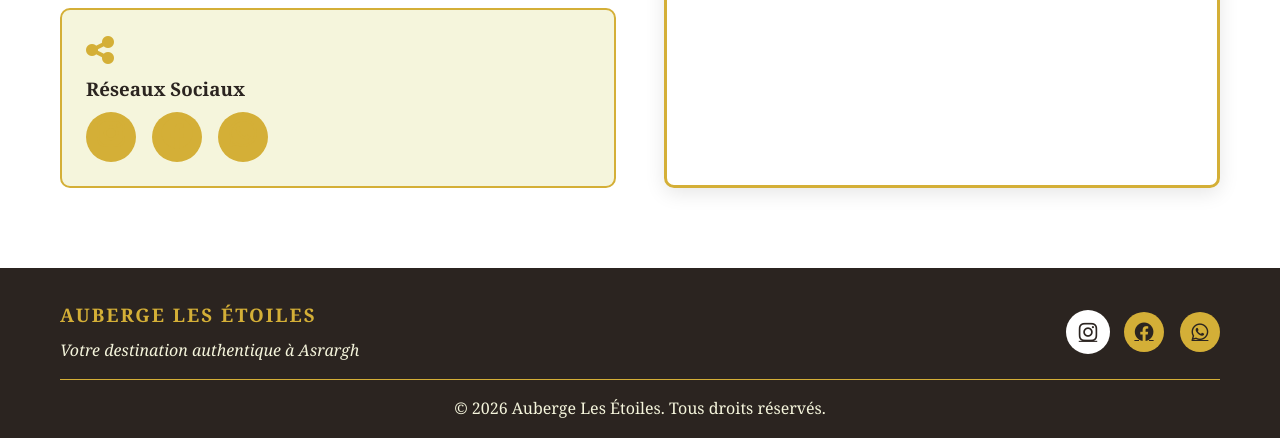
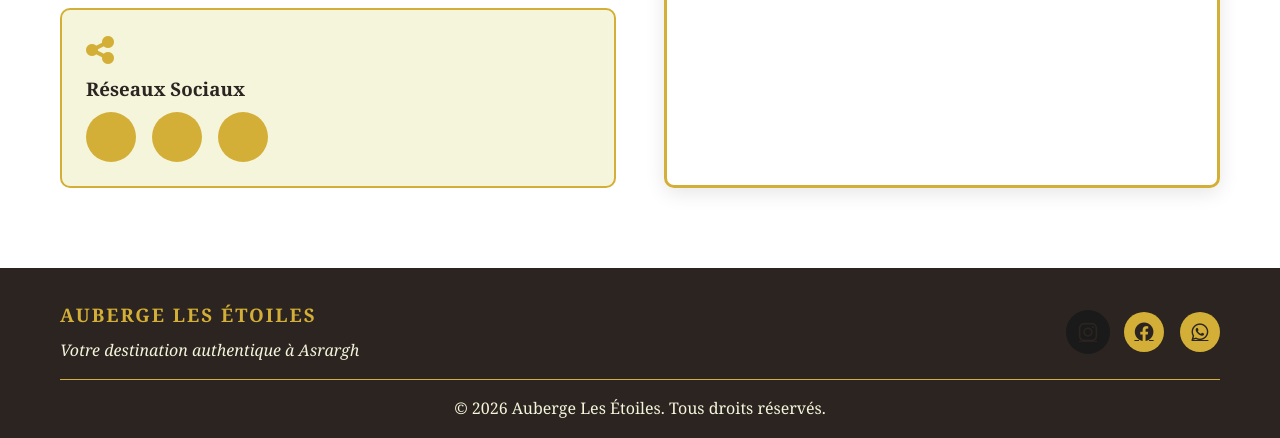
Before and after one commit to aubergelesetoiles-stack/Auberge-les-etoiles, a plain HTML site: page index.html in a window 1280 px wide. In both pictures the pointer is over the link 1088 px from the left and 3957 px from the top of the page. Shown: the part 3626-4064 px from the top of the page. Drawn offline with Linux system fonts and the light colour scheme.

Commit message:
Update styles.css

```diff
--- a/styles.css
+++ b/styles.css
@@ -502,7 +502,7 @@ section {
 }
 
 .footer-social a:hover {
-    background: var(--white);
+    background: var(--black);
     transform: scale(1.1);
 }
 
```
